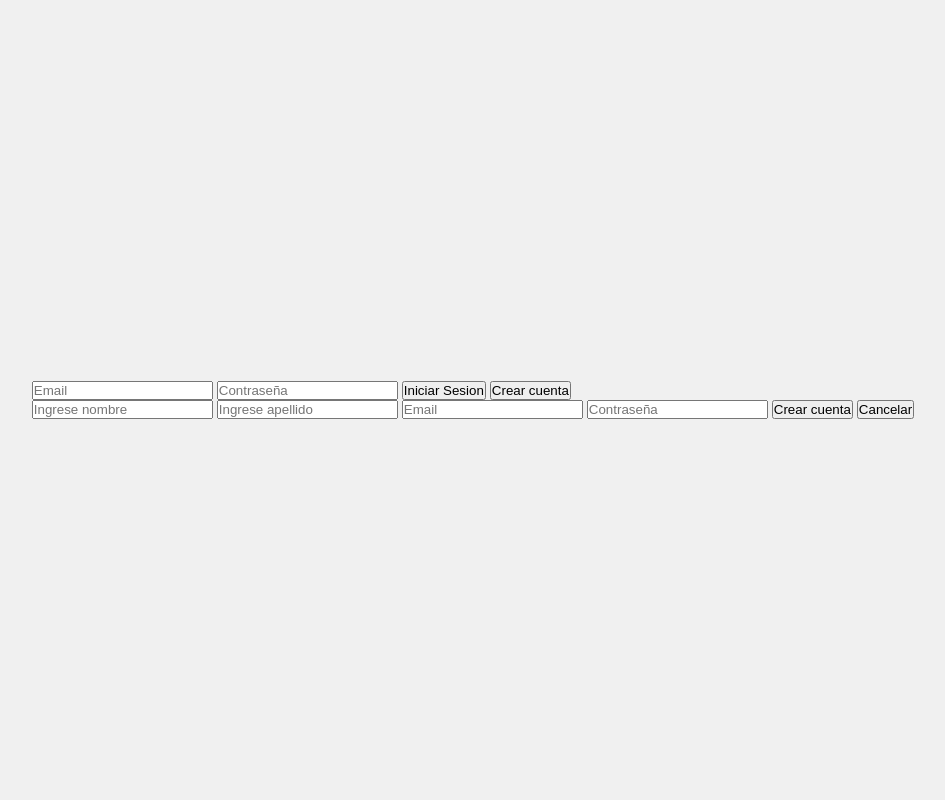
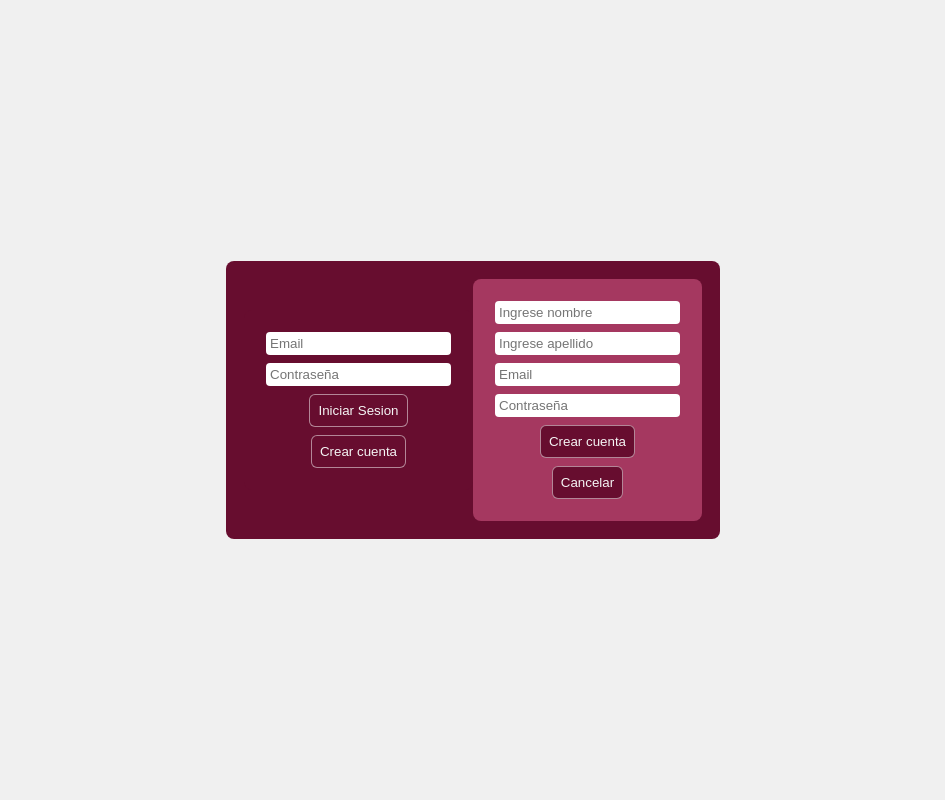
Before and after one commit to D1360D4C/TecniStock, a PHP site: page / in a window 1280 px wide. Shown: the whole page, without its empty margins (167-1112 px from the left). Run offline with PHP 8.4, Linux system fonts and the light colour scheme.

Commit message:
mejore el formulario

```diff
--- a/index.html
+++ b/index.html
@@ -5,18 +5,19 @@
     <meta charset="UTF-8">
     <meta name="viewport" content="width=device-width, initial-scale=1.0">
     <title>Document</title>
+    <link rel="stylesheet" href="views/css/global.css">
     <link rel="stylesheet" href="views/css/index.css">
 </head>
 
 <body>
 
     <main>
-        <div class="fomularios">
+        <div class="formularios">
             <form id="form1" action="conexion.php" method="post">
                 <input type="text" placeholder="Email" name="ema">
                 <input type="text" placeholder="Contraseña" name="pass">
-                <button type="submit" name="sesionar">Iniciar Sesion</button>
-                <button type="button" onclick="mostrar2()">Crear cuenta</button>
+                <button type="submit" name="sesionar" class="btn-form">Iniciar Sesion</button>
+                <button type="button" onclick="mostrar2()" class="btn-form">Crear cuenta</button>
             </form>
 
             <form id="form2" class="oculto" action="conexion.php" method="post">
@@ -24,8 +25,8 @@
                 <input type="text" placeholder="Ingrese apellido" name="ape1">
                 <input type="text" placeholder="Email" name="ema">
                 <input type="text" placeholder="Contraseña" name="pass">
-                <button type="submit" name="agre">Crear cuenta</button>
-                <button type="button" onclick="mostrar2()">Cancelar</button>
+                <button type="submit" name="agre" class="btn-form2">Crear cuenta</button>
+                <button type="button" onclick="mostrar2()" class="btn-form2">Cancelar</button>
             </form>
         </div>
 
--- a/views/css/global.css
+++ b/views/css/global.css
@@ -0,0 +1,5 @@
+*{
+    margin: 0;
+    padding: 0;
+    box-sizing: border-box;
+}
--- a/views/css/index.css
+++ b/views/css/index.css
@@ -12,12 +12,68 @@ main{
 }
 
 .formularios{
-    width: 200px;
-    height: 300px;
     display: flex;
     justify-content: center;
     align-items: center;
-    background-color: aquamarine;
+    flex-direction: row;
+    background-color: #670D2F;
     border-radius: 8px;
+    padding: 18px;
+}
+
+.formularios form{
+    display: flex;
+    justify-content: space-around;
+    align-items: center;
+    flex-direction: column;
+    background-color: #670D2F;
+    border-radius: 8px;
+    padding: 18px;
+}
+
+
+.formularios .btn-form{
+    cursor: pointer;
+    margin: 4px;
     padding: 8px;
+    background-color: #670D2F;
+    border-radius: 6px;
+    border: 1px solid rgb(255, 255, 255, .5);
+    color: whitesmoke;
+    transition: .3s;
 }
+
+
+.formularios .btn-form:hover{
+    filter: brightness(1.2);
+    transform: scale(1.05);
+}
+
+
+.oculto .btn-form2{
+    cursor: pointer;
+    margin: 4px;
+    padding: 8px;
+    background-color: #670D2F;
+    border-radius: 6px;
+    border: 1px solid rgb(255, 255, 255, .5);
+    color: whitesmoke;
+    transition: .3s;
+}
+
+
+.oculto .btn-form2:hover{
+    filter: brightness(1.2);
+    transform: scale(1.05);
+}
+
+.formularios input{
+    padding: 4px;
+    border: none;
+    border-radius: 4px;
+    margin: 4px;
+}
+
+.formularios .oculto{
+    background-color: #A53860;
+}
```
